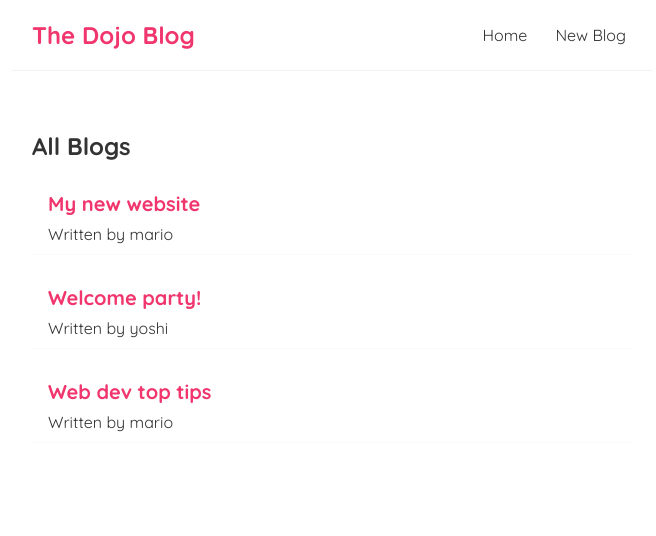
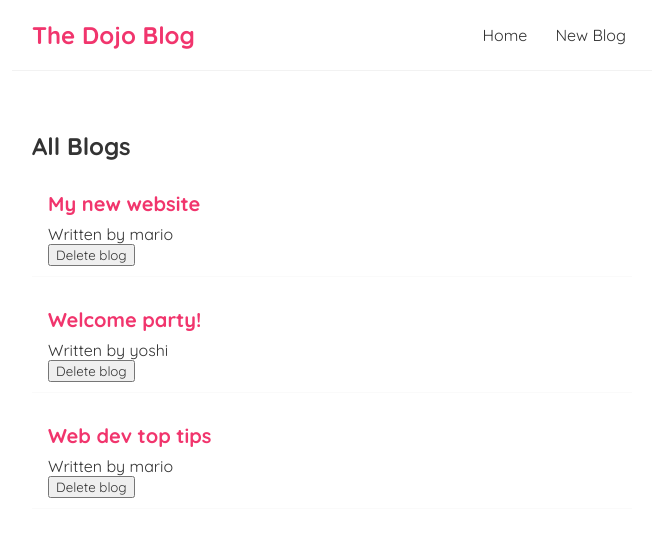
Before and after one commit to DevAdedeji/Learning-ReactJS, a React (Create React App) app: page / in a window 1280 px wide. Shown: the top 536 px of the page, without its empty margins (308-964 px from the left). Built offline with nearby package versions, Linux system fonts and the light colour scheme.

Commit message:
Functions as props

```diff
--- a/src/components/BlogList.js
+++ b/src/components/BlogList.js
@@ -1,4 +1,4 @@
-function BlogList({blogs, title}) {
+function BlogList({blogs, title, handleDelete}) {
 
     return (
         <div className="blog-list">
@@ -8,7 +8,7 @@
                     <div className="blog-preview" key={blog.id}>
                         <h2>{blog.title}</h2>
                         <p>Written by {blog.author}</p>
-
+                        <button onClick={()=>handleDelete(blog.id)}>Delete blog</button>
                     </div>
                 ))
                 }
--- a/src/components/Home.js
+++ b/src/components/Home.js
@@ -9,9 +9,17 @@
         { title: 'Web dev top tips', body: 'lorem ipsum...', author: 'mario', id: 3 }
     ])
 
+    const deleteBlog = (id) =>{
+        let newBlogs = blogs.filter((blog)=>{
+            return blog.id !== id
+        })
+        setBlogs(newBlogs)
+    }
+
     return (
         <div className="home">
-           <BlogList blogs={blogs} title="All Blogs"/>
+           <BlogList blogs={blogs} title="All Blogs" handleDelete={deleteBlog}/>
+
         </div>
     )
 }
```
